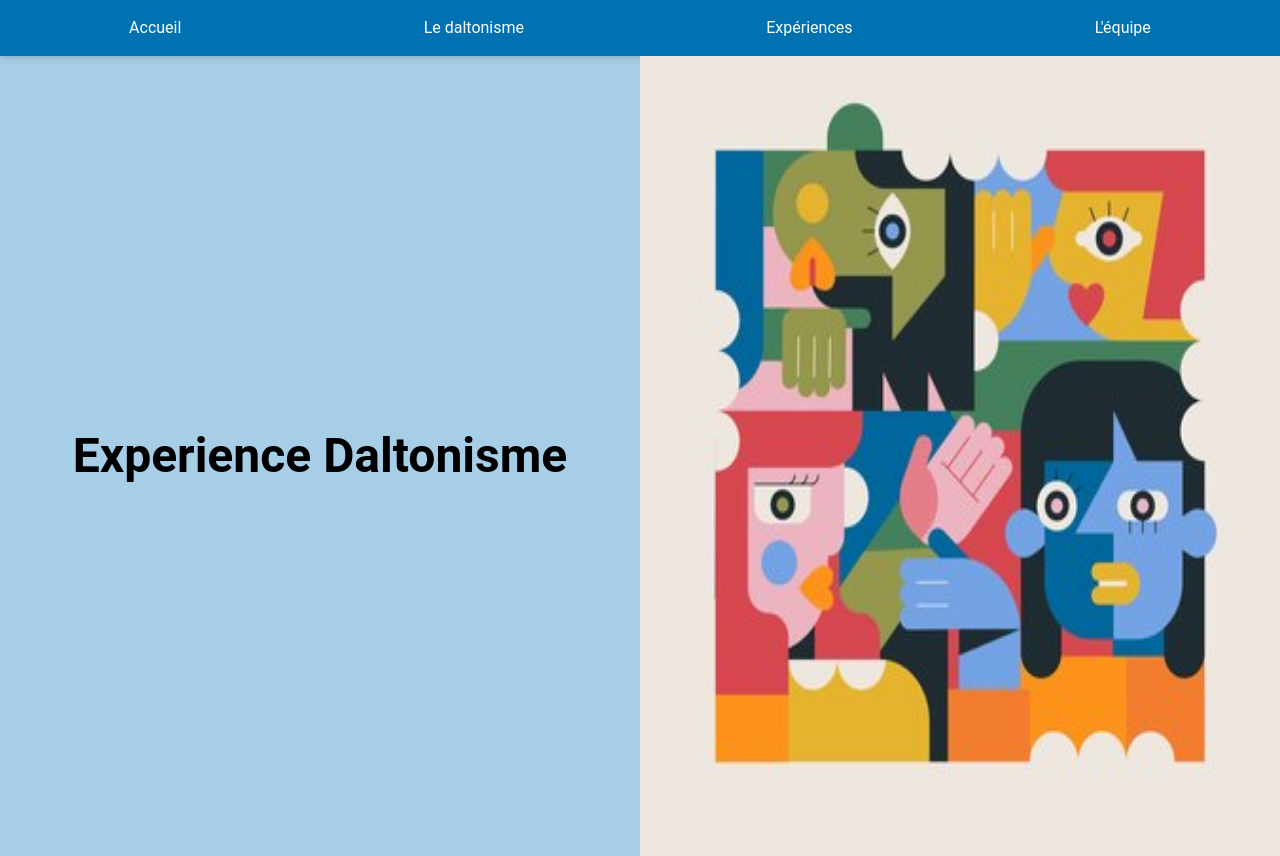
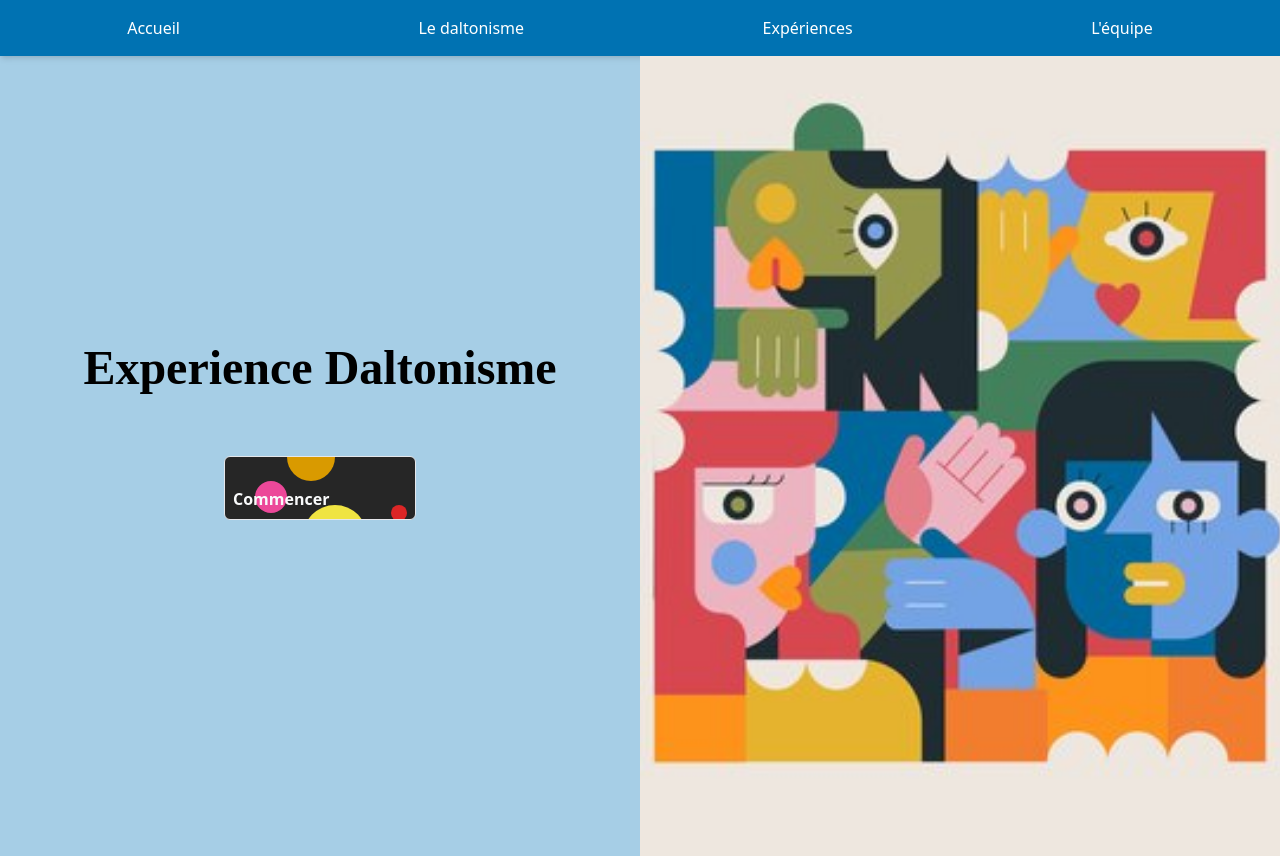
Before and after one commit to PierreDelarocque/JS-RemoteFR-Les-Chill-Bangers-Peppers-Hackathon, a React (Vite) app: page / in a window 1280 px wide. Built offline with nearby package versions, Linux system fonts and the light colour scheme.

Commit message:
Homepage done

```diff
--- a/src/Index.css
+++ b/src/Index.css
@@ -7,7 +7,6 @@ body,
 #root {
   margin: 0;
   padding: 0;
-  font-family: "Roboto";
   background-color: #a6cee6;
   -webkit-font-smoothing: antialiased;
   -moz-osx-font-smoothing: grayscale;
--- a/src/pages/Accueil.jsx
+++ b/src/pages/Accueil.jsx
@@ -1,13 +1,29 @@
+import { Link } from "react-router-dom";
 import DALTON from "../assets/images/DALTON.jpg";
 
 function Accueil() {
   return (
     <div className="h-screen flex">
-      <div className="w-1/2 flex items-center justify-center">
-        <h1 className="text-left text-5xl font-bold">Experience Daltonisme</h1>
+      <div className="w-1/2 flex flex-col items-center justify-center space-y-4">
+        <h1 className="font-DM text-left text-5xl font-bold">
+          Experience Daltonisme
+        </h1>
+        <Link to="/experience">
+          <button className="border m-12 text-gray-50 duration-300 relative group cursor-pointer overflow-hidden h-16 w-48 rounded-md bg-neutral-800 p-2 font-extrabold hover:bg-dark-blue">
+            <div className="absolute group-hover:-top-1 group-hover:-right-2 z-10 w-16 h-16 rounded-full group-hover:scale-150 duration-700 right-12 top-12 bg-light-yellow"></div>
+            <div className="absolute group-hover:-top-1 group-hover:-right-2 z-10 w-12 h-12 rounded-full group-hover:scale-150 duration-700 right-20 -top-6 bg-dark-yellow"></div>
+            <div className="absolute group-hover:-top-1 group-hover:-right-2 z-10 w-8 h-8 rounded-full group-hover:scale-150 duration-700 right-32 top-6 bg-pink-500"></div>
+            <div className="absolute group-hover:-top-1 group-hover:-right-2 z-10 w-4 h-4 rounded-full group-hover:scale-150 duration-700 right-2 top-12 bg-red-600"></div>
+            <p className="z-10 absolute bottom-2 left-2">Commencer</p>
+          </button>
+        </Link>
       </div>
       <div className="w-1/2 flex items-center justify-center">
-        <img className="w-full h-full" src={DALTON} alt="image daltonien" />
+        <img
+          className="w-full h-full object-cover"
+          src={DALTON}
+          alt="image daltonien"
+        />
       </div>
     </div>
   );
--- a/tailwind.config.js
+++ b/tailwind.config.js
@@ -10,6 +10,10 @@ export default {
         "light-yellow": "#F0E442",
         "dark-yellow": "#D99A00",
       },
+      fontFamily: {
+        DM: "DM Sans",
+        I: "Inter",
+      },
     },
   },
   plugins: [],
```
